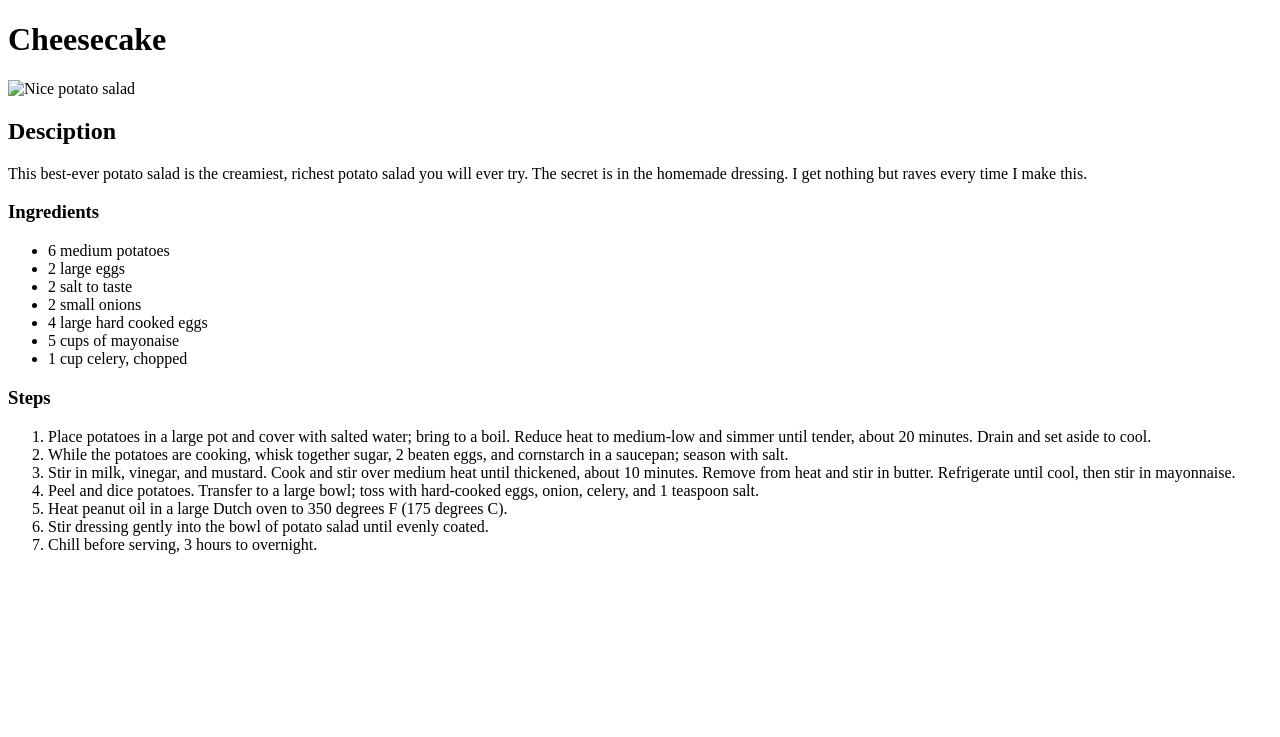
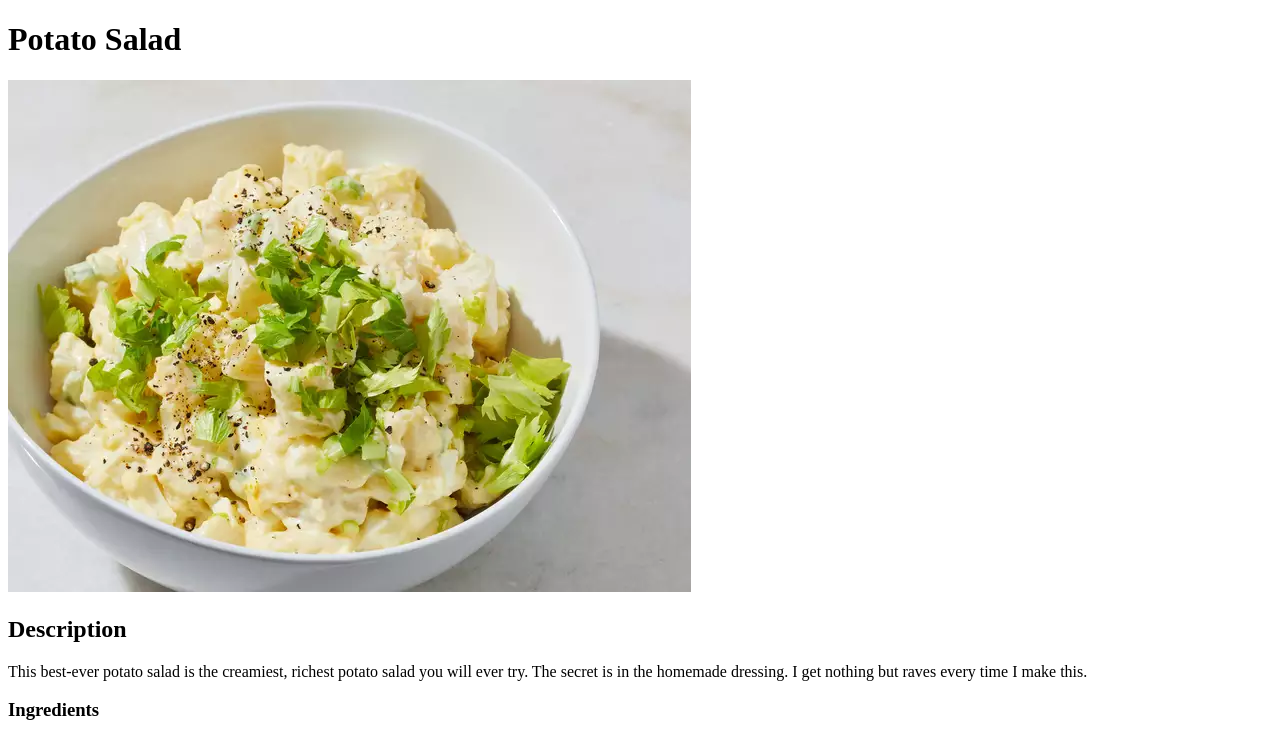
Before and after one commit to dondiego89/odin-recipes, a plain HTML site: page recipes/potatosalad.html in a window 1280 px wide. Shown: the top 737 px of the page. Drawn offline with Linux system fonts and the light colour scheme.

Commit message:
tilretning af billeder

```diff
--- a/recipes/potatosalad.html
+++ b/recipes/potatosalad.html
@@ -7,9 +7,9 @@
         </head>
 
         <body>
-            <h1>Cheesecake</h1>
-            <img src="recipes/images/potatosalad.jpg" alt="Nice potato salad">
-            <h2>Desciption</h2>
+            <h1>Potato Salad</h1>
+            <img src="images/potatosalad.jpg" alt="Nice potato salad">
+            <h2>Description</h2>
                 <p>This best-ever potato salad is the creamiest, richest potato salad you will ever try. The secret is in the homemade dressing. I get nothing but raves every time I make this.</p>
                 <h3>Ingredients</h3>
              <ul>
```
Also changed, not shown: recipes/burger.html (+1 -1 lines), recipes/buttermilkchicken.html (+1 -1 lines), recipes/cheescake.html (+2 -2 lines).
